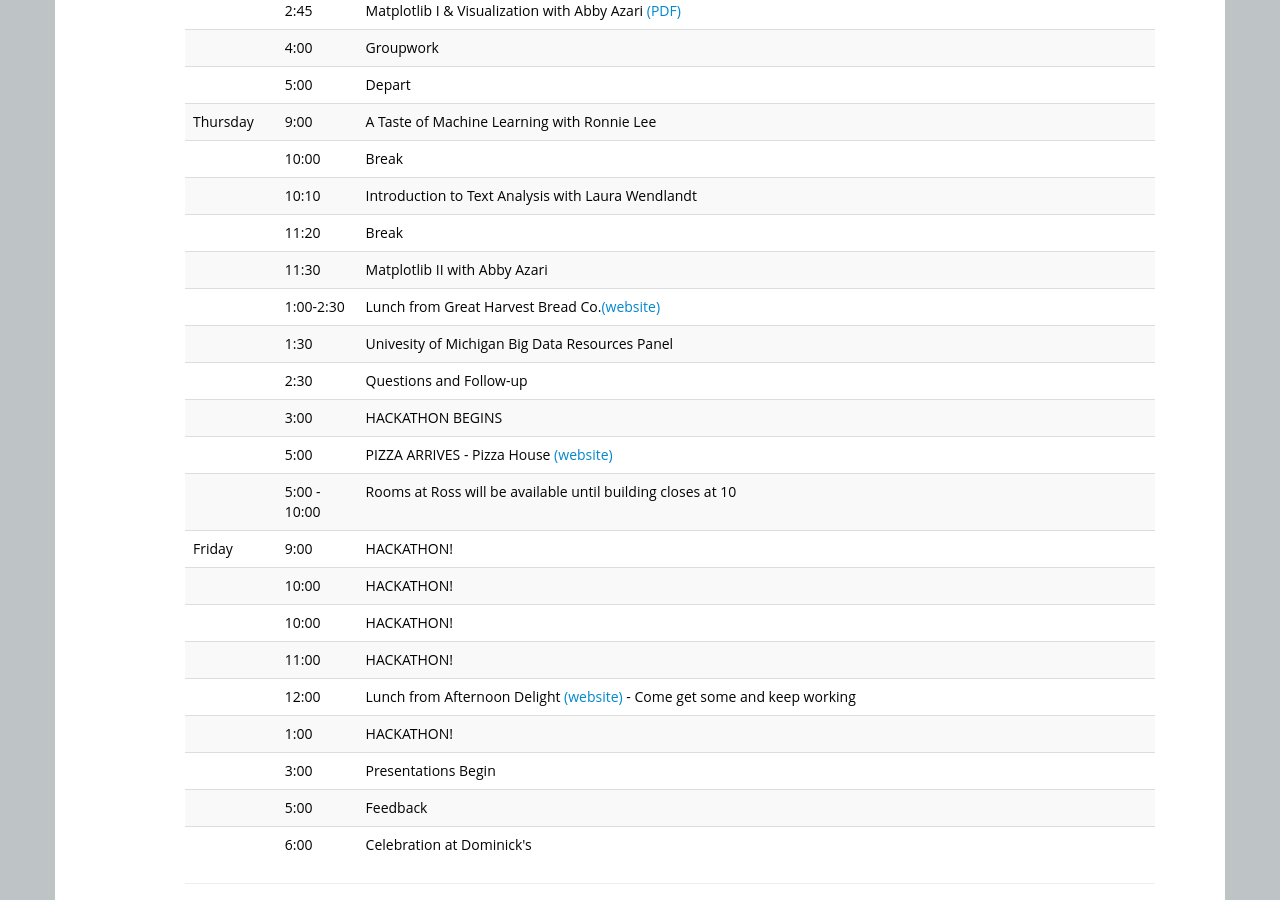
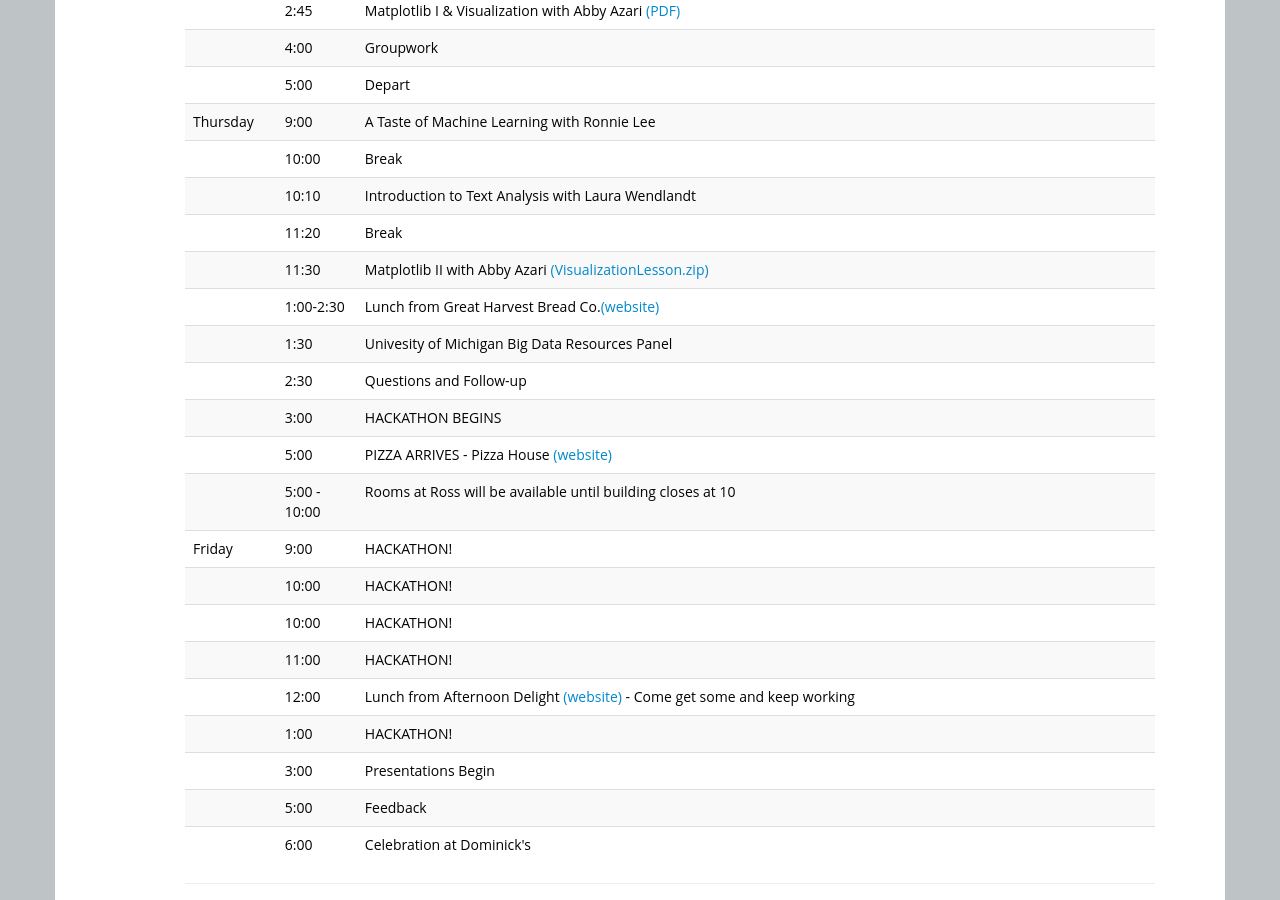
Before and after one commit to ICOSBigDataCamp/2018-summer-camp, a Jekyll site: the page built from index.html, in a window 1280 px wide and 900 px high, scrolled down 2069 px. Built offline with Jekyll 4.4.1, drawn with Linux system fonts in a browser that asks for light colours.

Commit message:
Update index.html

```diff
--- a/index.html
+++ b/index.html
@@ -159,7 +159,7 @@ Organizing committee: Jerry Davis, H. V. Jagadish, Cliff Lampe, and Brian Noble
   <tr> <td></td>       <td>10:00</td>   <td>Break</td> </tr>
   <tr> <td></td>       <td>10:10</td>   <td>Introduction to Text Analysis with Laura Wendlandt</td> </tr>
   <tr> <td></td>       <td>11:20</td>   <td>Break</td> </tr>
-  <tr> <td></td>       <td>11:30</td>   <td>Matplotlib II with Abby Azari </td> </tr>
+  <tr> <td></td>       <td>11:30</td>   <td>Matplotlib II with Abby Azari <a href="Visualization/VisualizationLesson.zip" target="_blank">(VisualizationLesson.zip)</td> </tr>
   <tr> <td></td>       <td>1:00-2:30 </td>   <td>Lunch from Great Harvest Bread Co.<a href="http://annarbormi.greatharvestbread.com/" target="_blank">(website)</a> </td> </tr>
   <tr> <td></td>       <td>1:30</td>   <td> Univesity of Michigan Big Data Resources Panel </td> </tr>
   <tr> <td></td>       <td>2:30</td>   <td> Questions and Follow-up </td> </tr>
```
